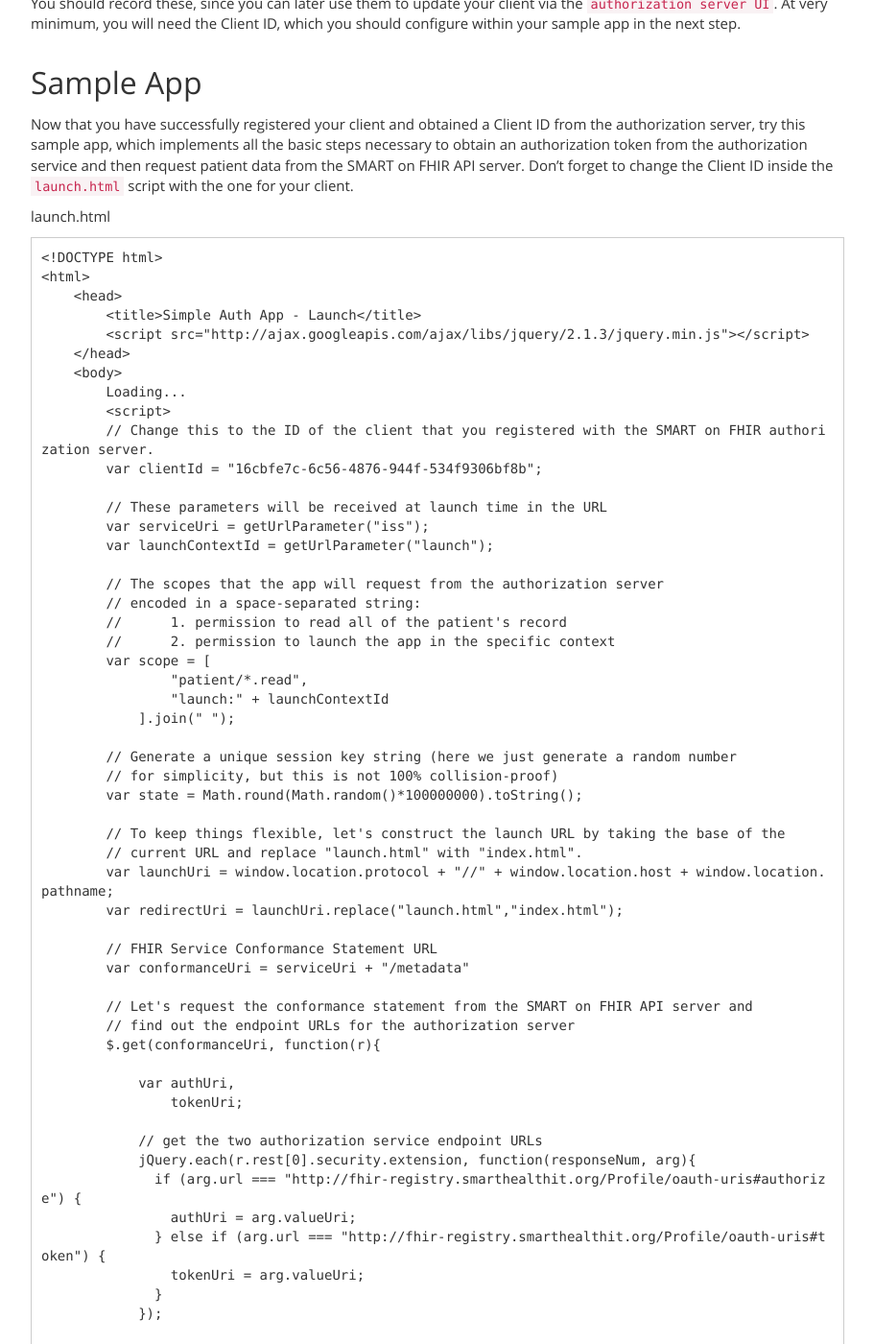
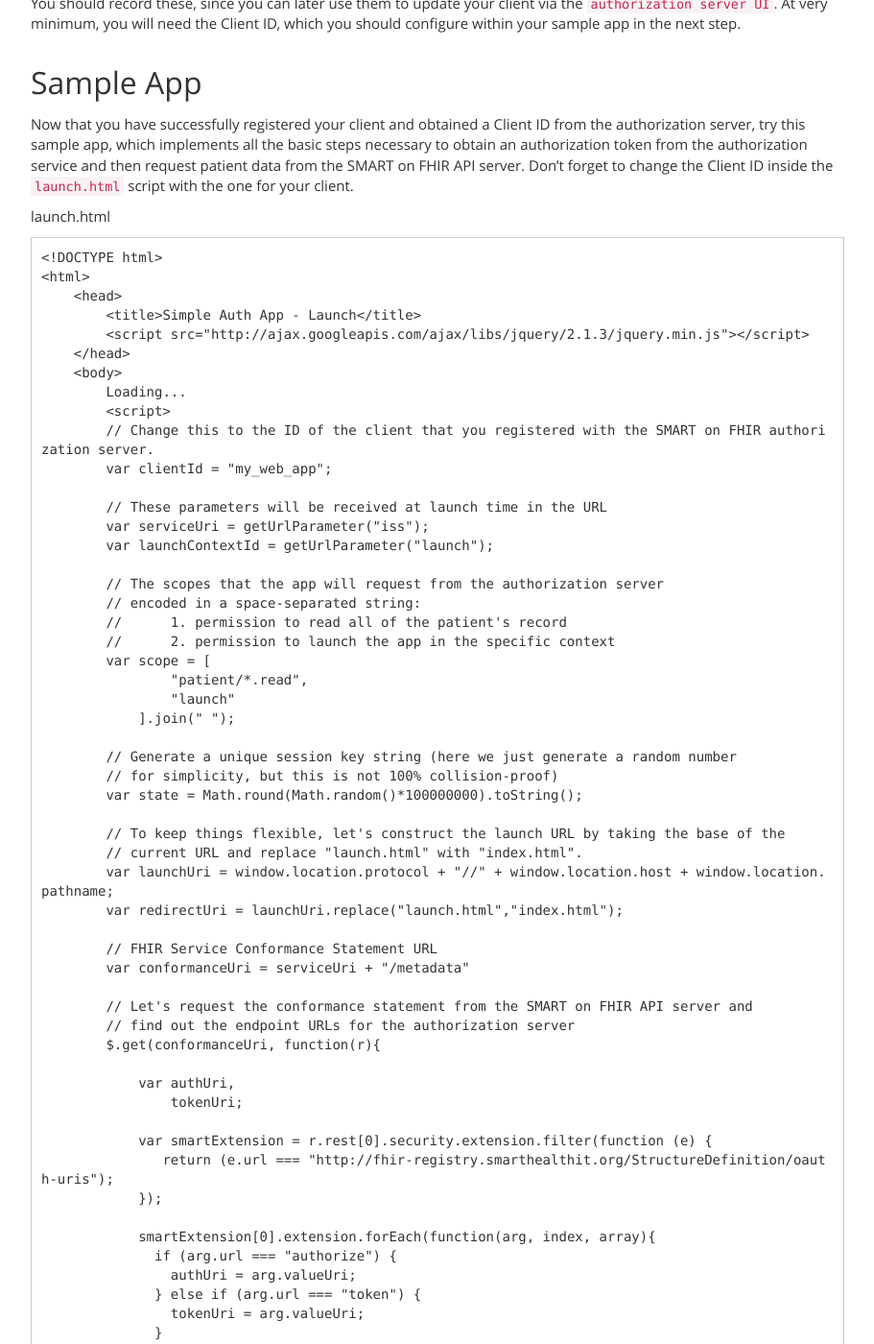
Before and after one commit to smart-on-fhir/smart-on-fhir.github.io, a Jekyll site: the page built from tutorials/authorization/index.md, in a window 1280 px wide and 1400 px high, scrolled down 1674 px. Shown: the whole window at 96% size, without its empty margins (38-949 px from the left). Built offline with Jekyll 4.4.1, drawn with Linux system fonts in a browser that asks for light colours; Markdown is read by kramdown in place of the engine named in the settings; some of the changed text lies outside the part shown.

Commit message:
Update authorization example

```diff
--- a/tutorials/authorization/index.md
+++ b/tutorials/authorization/index.md
@@ -66,7 +66,7 @@ launch.html
         Loading...
         <script>
         // Change this to the ID of the client that you registered with the SMART on FHIR authorization server.
-        var clientId = "16cbfe7c-6c56-4876-944f-534f9306bf8b";
+        var clientId = "my_web_app";
 
         // These parameters will be received at launch time in the URL
         var serviceUri = getUrlParameter("iss");
@@ -78,7 +78,7 @@ launch.html
         //      2. permission to launch the app in the specific context
         var scope = [
                 "patient/*.read",
-                "launch:" + launchContextId
+                "launch"
             ].join(" ");
 
         // Generate a unique session key string (here we just generate a random number
@@ -100,11 +100,14 @@ launch.html
             var authUri,
                 tokenUri;
 
-            // get the two authorization service endpoint URLs
-            jQuery.each(r.rest[0].security.extension, function(responseNum, arg){
-              if (arg.url === "http://fhir-registry.smarthealthit.org/Profile/oauth-uris#authorize") {
+            var smartExtension = r.rest[0].security.extension.filter(function (e) {
+               return (e.url === "http://fhir-registry.smarthealthit.org/StructureDefinition/oauth-uris");
+            });
+
+            smartExtension[0].extension.forEach(function(arg, index, array){
+              if (arg.url === "authorize") {
                 authUri = arg.valueUri;
-              } else if (arg.url === "http://fhir-registry.smarthealthit.org/Profile/oauth-uris#token") {
+              } else if (arg.url === "token") {
                 tokenUri = arg.valueUri;
               }
             });
```
Also changed, not shown: other parts of tutorials/authorization/index.md (+2 -0 lines).
